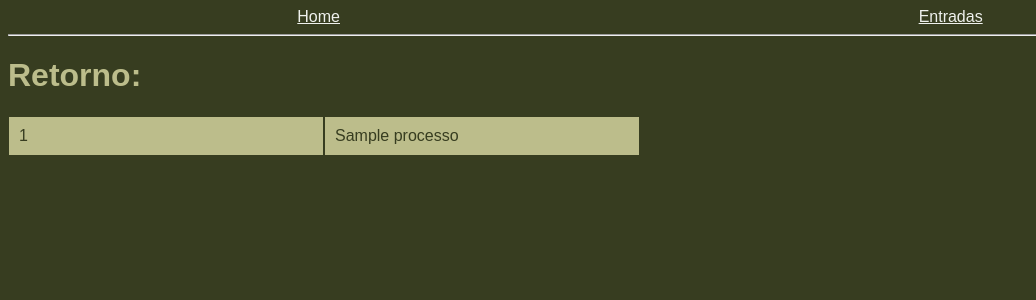
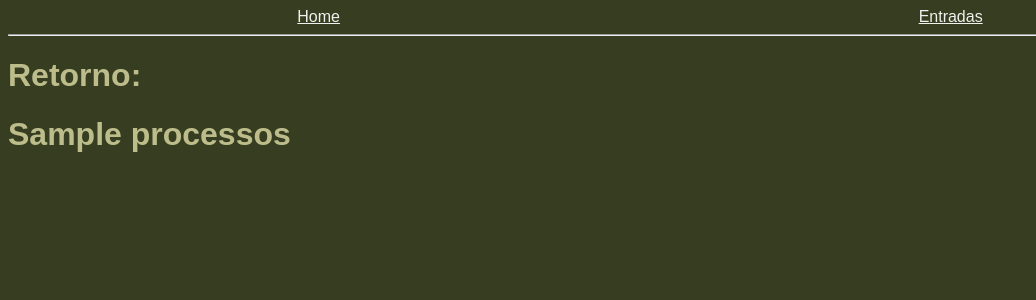
Before and after one commit to bugelseif/compilador, a Python web app: template compilador/app/templates/processed.html in a window 1280 px wide. Shown: the top 300 px of the page, without its empty margins (0-1036 px from the left). Run offline with Jinja, Linux system fonts and the light colour scheme; the template is opened without the code that fills it: most values are stand-ins (such as "Sample title", 1, 10 or a date in 2020).

Commit message:
Ajustadas saídas de lista e mensagem de erro do analisador léxico

```diff
--- a/compilador/app/routes.py
+++ b/compilador/app/routes.py
@@ -15,6 +15,7 @@ def entradas():
     if form.validate_on_submit():
         flash(f''' Enviado {form.entrada.data}''')
         processos = lexica(form.entrada.data)
+        tipo = True if type(processos) == list else False
         print(processos)
-        return render_template('processed.html', processos=processos)
+        return render_template('processed.html', processos=processos, tipo=tipo)
     return render_template('entradas.html', form=form)
--- a/compilador/app/templates/processed.html
+++ b/compilador/app/templates/processed.html
@@ -2,6 +2,8 @@
 
 {% block content %}
     <h1>Retorno:</h1>
+
+    {% if tipo %}
         <section class="tabela">
             {% for processo in processos %}
             <div>
@@ -14,4 +16,8 @@
             </div>
             {% endfor %}
         </section>
+    {% else %}
+        <h1> {{ processos }} </h1>
+    {% endif %}
+
 {% endblock %}
```
Lines whose indentation alone changed are shown as unchanged.
